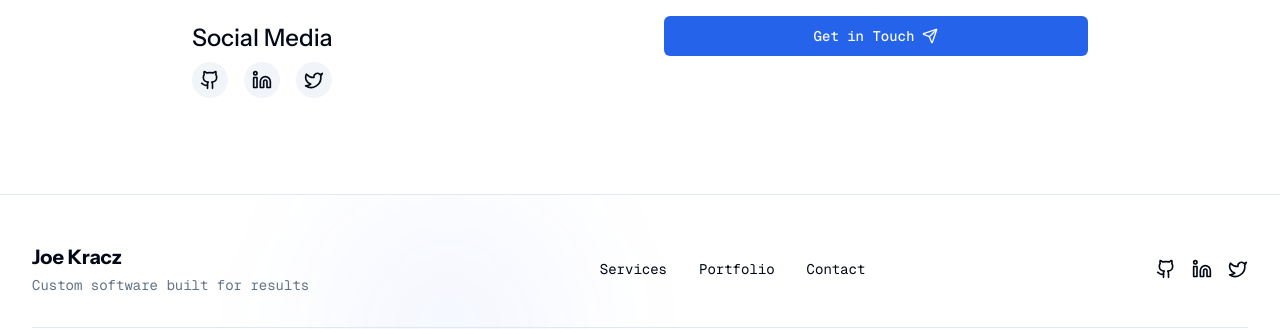
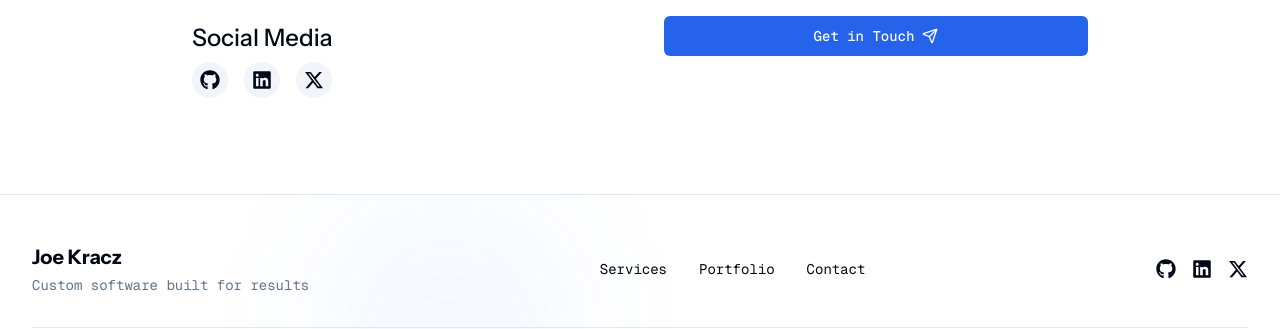
Before and after one commit to jkracz/jk-portfolio, a Next.js app: page / in a window 1280 px wide. Shown: the part 4410-4739 px from the top of the page. Built offline with nearby package versions, Linux system fonts and the light colour scheme.

Commit message:
fix: lucide upgrade removed some icons we need

```diff
--- a/components/contact.tsx
+++ b/components/contact.tsx
@@ -7,7 +7,8 @@ import { Button } from "@/components/ui/button";
 import { Input } from "@/components/ui/input";
 import { Textarea } from "@/components/ui/textarea";
 import { Label } from "@/components/ui/label";
-import { Github, Linkedin, Twitter, Send } from "lucide-react";
+import { Send } from "lucide-react";
+import { FaGithub, FaLinkedin, FaXTwitter } from "react-icons/fa6";
 import { motion } from "framer-motion";
 import { useInView } from "react-intersection-observer";
 import { submitWeb3Form, Web3FormsError } from "@/lib/web3forms";
@@ -177,7 +178,7 @@ export function Contact() {
                     custom={0}
                     whileHover="hover"
                   >
-                    <Github className="h-5 w-5" />
+                    <FaGithub className="h-5 w-5" />
                     <span className="sr-only">GitHub</span>
                   </motion.a>
                   <motion.a
@@ -189,7 +190,7 @@ export function Contact() {
                     custom={1}
                     whileHover="hover"
                   >
-                    <Linkedin className="h-5 w-5" />
+                    <FaLinkedin className="h-5 w-5" />
                     <span className="sr-only">LinkedIn</span>
                   </motion.a>
                   <motion.a
@@ -201,7 +202,7 @@ export function Contact() {
                     custom={2}
                     whileHover="hover"
                   >
-                    <Twitter className="h-5 w-5" />
+                    <FaXTwitter className="h-5 w-5" />
                     <span className="sr-only">Twitter</span>
                   </motion.a>
                 </div>
--- a/components/footer.tsx
+++ b/components/footer.tsx
@@ -1,7 +1,7 @@
 "use client";
 
 import Link from "next/link";
-import { Github, Linkedin, Twitter } from "lucide-react";
+import { FaGithub, FaLinkedin, FaXTwitter } from "react-icons/fa6";
 import { motion } from "framer-motion";
 
 export function Footer() {
@@ -83,17 +83,17 @@ export function Footer() {
           <motion.div className="flex space-x-4" variants={itemVariants}>
             {[
               {
-                icon: <Github className="h-5 w-5" />,
+                icon: <FaGithub className="h-5 w-5" />,
                 label: "GitHub",
                 href: "https://github.com/jkracz",
               },
               {
-                icon: <Linkedin className="h-5 w-5" />,
+                icon: <FaLinkedin className="h-5 w-5" />,
                 label: "LinkedIn",
                 href: "https://www.linkedin.com/in/joe-kracz-219829119/",
               },
               {
-                icon: <Twitter className="h-5 w-5" />,
+                icon: <FaXTwitter className="h-5 w-5" />,
                 label: "Twitter",
                 href: "https://x.com/joey_kracz",
               },
--- a/package.json
+++ b/package.json
@@ -38,6 +38,7 @@
     "next-themes": "latest",
     "react": "^19",
     "react-dom": "^19",
+    "react-icons": "^5.6.0",
     "react-intersection-observer": "latest",
     "tailwind-merge": "^3.5.0",
     "tailwindcss-animate": "^1.0.7"
```
Also changed, not shown: 1 other file (tests, documents, lock files or other folders).
